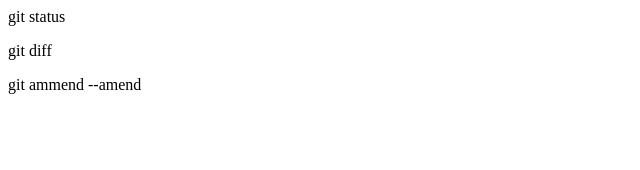
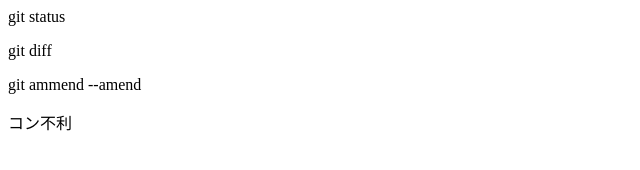
Before and after one commit to muscleanimal/git_tutrial, a plain HTML site: page index.html in a window 1280 px wide. Shown: the full height of the page, 0-640 px from the left. Drawn offline with Linux system fonts and the light colour scheme.

Commit message:
コンフリクトを追記

```diff
--- a/index.html
+++ b/index.html
@@ -1,3 +1,4 @@
 <p>git status</p>
 <p>git diff</p>
 <p>git ammend --amend</p>
+<p>コン不利</p>
```
